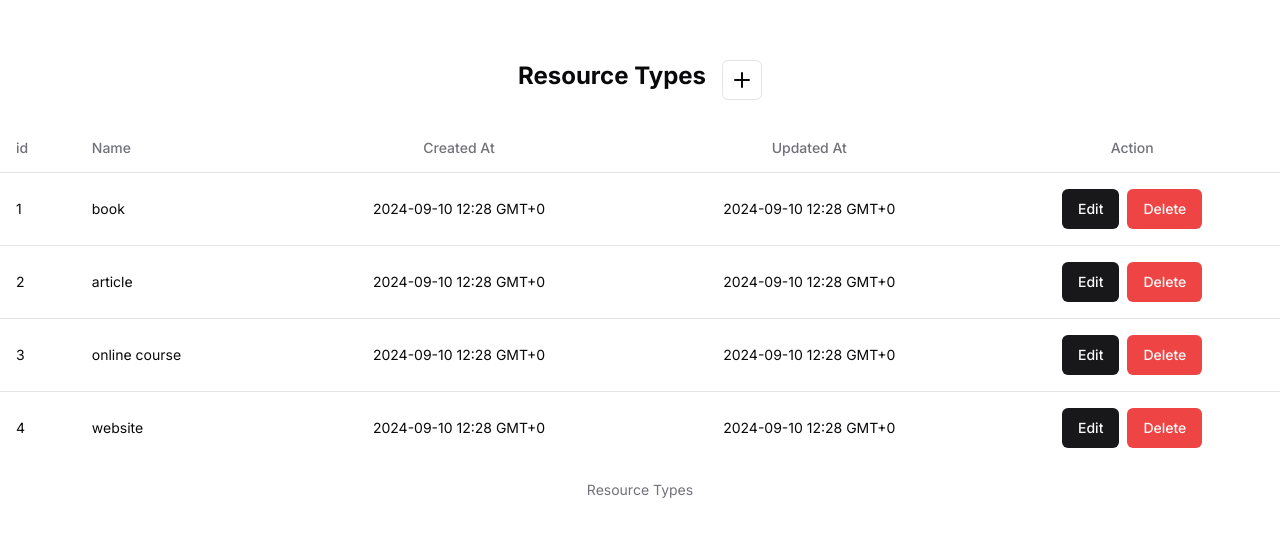
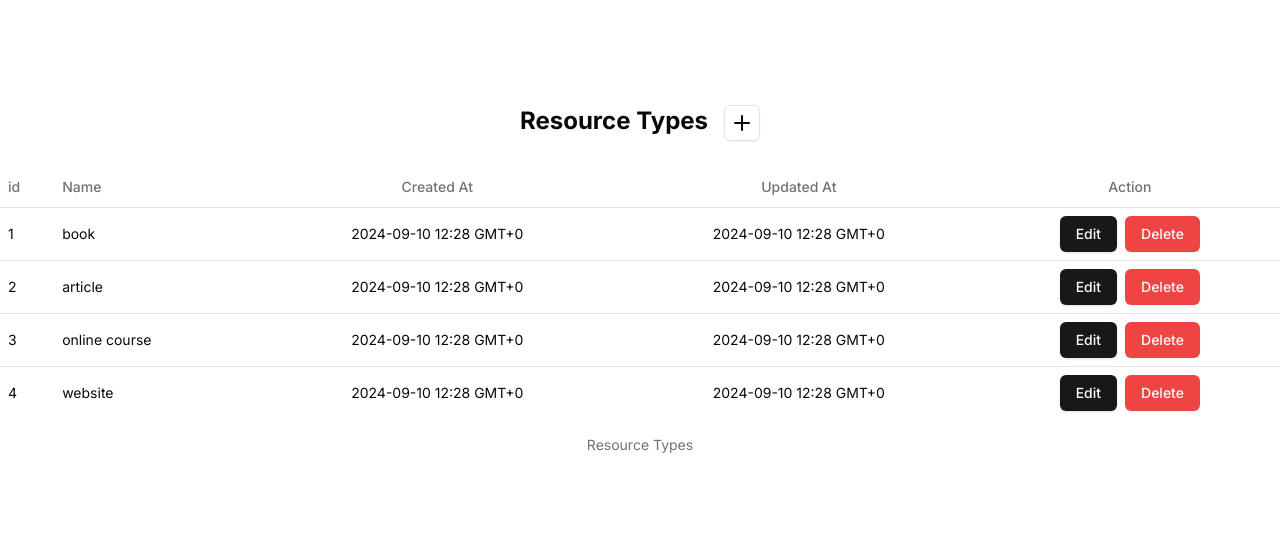
Before and after one commit to jimmy2952/revhub-frontend, a Next.js app: page /admin/resource_types in a window 1280 px wide. Shown: the part 120-656 px from the top of the page. Built offline with nearby package versions, Linux system fonts and the light colour scheme.

Commit message:
feat: change shadcn ui style from default to new-york

```diff
--- /dev/null
+++ b/app/admin/resources/new/page.tsx
@@ -0,0 +1,6 @@
+
+export default function CreateResourcePage() {
+  return (
+    <h1>Create Resource Page</h1>
+  )
+}
--- a/components/ui/alert-dialog.tsx
+++ b/components/ui/alert-dialog.tsx
@@ -18,7 +18,7 @@ const AlertDialogOverlay = React.forwardRef<
 >(({ className, ...props }, ref) => (
   <AlertDialogPrimitive.Overlay
     className={cn(
-      "fixed inset-0 z-50 bg-black/80  data-[state=open]:animate-in data-[state=closed]:animate-out data-[state=closed]:fade-out-0 data-[state=open]:fade-in-0",
+      "fixed inset-0 z-50 bg-black/80 data-[state=open]:animate-in data-[state=closed]:animate-out data-[state=closed]:fade-out-0 data-[state=open]:fade-in-0",
       className
     )}
     {...props}
--- a/components/ui/button.tsx
+++ b/components/ui/button.tsx
@@ -5,25 +5,26 @@ import { cva, type VariantProps } from "class-variance-authority"
 import { cn } from "@/lib/utils"
 
 const buttonVariants = cva(
-  "inline-flex items-center justify-center whitespace-nowrap rounded-md text-sm font-medium ring-offset-background transition-colors focus-visible:outline-none focus-visible:ring-2 focus-visible:ring-ring focus-visible:ring-offset-2 disabled:pointer-events-none disabled:opacity-50",
+  "inline-flex items-center justify-center whitespace-nowrap rounded-md text-sm font-medium transition-colors focus-visible:outline-none focus-visible:ring-1 focus-visible:ring-ring disabled:pointer-events-none disabled:opacity-50",
   {
     variants: {
       variant: {
-        default: "bg-primary text-primary-foreground hover:bg-primary/90",
+        default:
+          "bg-primary text-primary-foreground shadow hover:bg-primary/90",
         destructive:
-          "bg-destructive text-destructive-foreground hover:bg-destructive/90",
+          "bg-destructive text-destructive-foreground shadow-sm hover:bg-destructive/90",
         outline:
-          "border border-input bg-background hover:bg-accent hover:text-accent-foreground",
+          "border border-input bg-background shadow-sm hover:bg-accent hover:text-accent-foreground",
         secondary:
-          "bg-secondary text-secondary-foreground hover:bg-secondary/80",
+          "bg-secondary text-secondary-foreground shadow-sm hover:bg-secondary/80",
         ghost: "hover:bg-accent hover:text-accent-foreground",
         link: "text-primary underline-offset-4 hover:underline",
       },
       size: {
-        default: "h-10 px-4 py-2",
-        sm: "h-9 rounded-md px-3",
-        lg: "h-11 rounded-md px-8",
-        icon: "h-10 w-10",
+        default: "h-9 px-4 py-2",
+        sm: "h-8 rounded-md px-3 text-xs",
+        lg: "h-10 rounded-md px-8",
+        icon: "h-9 w-9",
       },
     },
     defaultVariants: {
--- a/components/ui/form.tsx
+++ b/components/ui/form.tsx
@@ -135,7 +135,7 @@ const FormDescription = React.forwardRef<
     <p
       ref={ref}
       id={formDescriptionId}
-      className={cn("text-sm text-muted-foreground", className)}
+      className={cn("text-[0.8rem] text-muted-foreground", className)}
       {...props}
     />
   )
@@ -157,7 +157,7 @@ const FormMessage = React.forwardRef<
     <p
       ref={ref}
       id={formMessageId}
-      className={cn("text-sm font-medium text-destructive", className)}
+      className={cn("text-[0.8rem] font-medium text-destructive", className)}
       {...props}
     >
       {body}
--- a/components/ui/input.tsx
+++ b/components/ui/input.tsx
@@ -11,7 +11,7 @@ const Input = React.forwardRef<HTMLInputElement, InputProps>(
       <input
         type={type}
         className={cn(
-          "flex h-10 w-full rounded-md border border-input bg-background px-3 py-2 text-sm ring-offset-background file:border-0 file:bg-transparent file:text-sm file:font-medium placeholder:text-muted-foreground focus-visible:outline-none focus-visible:ring-2 focus-visible:ring-ring focus-visible:ring-offset-2 disabled:cursor-not-allowed disabled:opacity-50",
+          "flex h-9 w-full rounded-md border border-input bg-transparent px-3 py-1 text-sm shadow-sm transition-colors file:border-0 file:bg-transparent file:text-sm file:font-medium placeholder:text-muted-foreground focus-visible:outline-none focus-visible:ring-1 focus-visible:ring-ring disabled:cursor-not-allowed disabled:opacity-50",
           className
         )}
         ref={ref}
--- a/components/ui/table.tsx
+++ b/components/ui/table.tsx
@@ -73,7 +73,7 @@ const TableHead = React.forwardRef<
   <th
     ref={ref}
     className={cn(
-      "h-12 px-4 text-left align-middle font-medium text-muted-foreground [&:has([role=checkbox])]:pr-0",
+      "h-10 px-2 text-left align-middle font-medium text-muted-foreground [&:has([role=checkbox])]:pr-0 [&>[role=checkbox]]:translate-y-[2px]",
       className
     )}
     {...props}
@@ -87,7 +87,10 @@ const TableCell = React.forwardRef<
 >(({ className, ...props }, ref) => (
   <td
     ref={ref}
-    className={cn("p-4 align-middle [&:has([role=checkbox])]:pr-0", className)}
+    className={cn(
+      "p-2 align-middle [&:has([role=checkbox])]:pr-0 [&>[role=checkbox]]:translate-y-[2px]",
+      className
+    )}
     {...props}
   />
 ))
```
Also changed, not shown: components.json.
